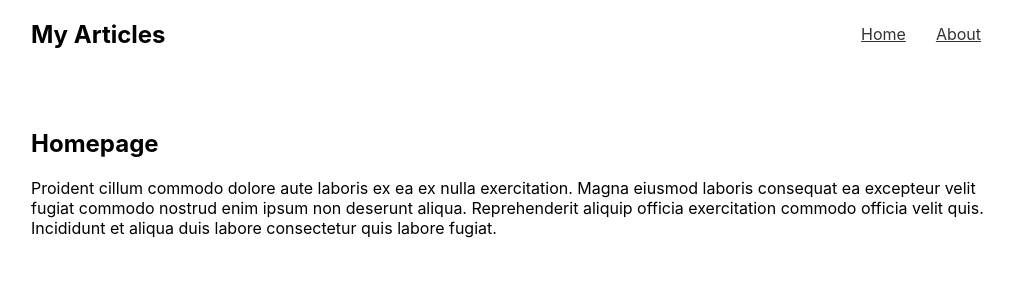
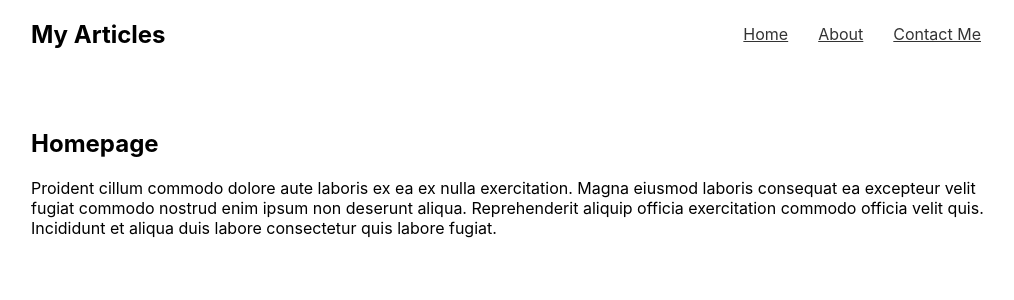
Before and after one commit to gareth-robinson865/multi-page-site, a React (Create React App) app: page / in a window 1280 px wide. Shown: the top 300 px of the page, without its empty margins (129-1143 px from the left). Built offline with nearby package versions, Linux system fonts and the light colour scheme.

Commit message:
Link component created for Contact me

```diff
--- a/src/App.js
+++ b/src/App.js
@@ -15,6 +15,7 @@ function App() {
           <h1>My Articles</h1>
           <Link to="/">Home</Link>
           <Link to="/About">About</Link>
+          <Link to="/Contact">Contact Me</Link>
         </nav>
         <Switch>
           <Route exact path="/">
```
